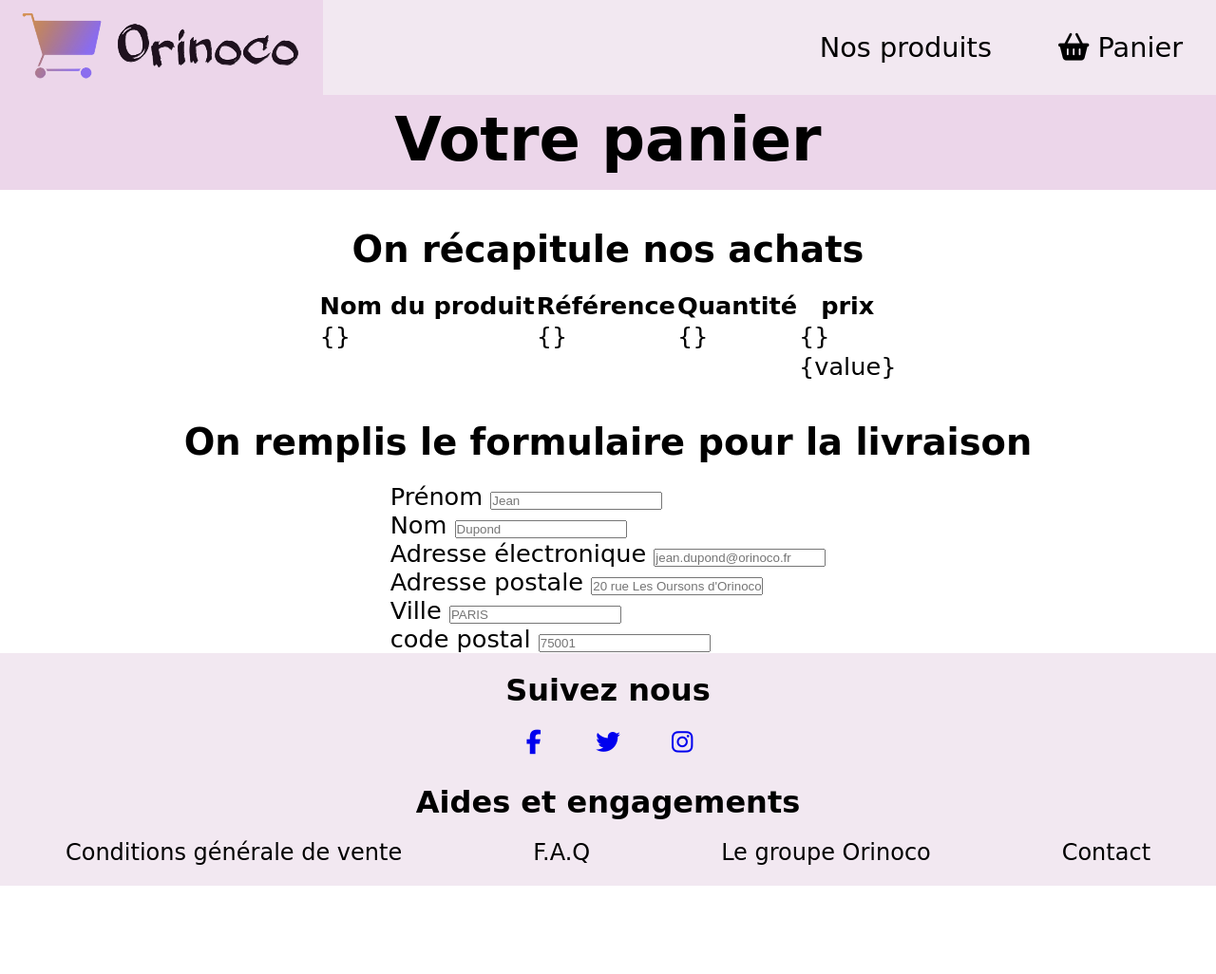
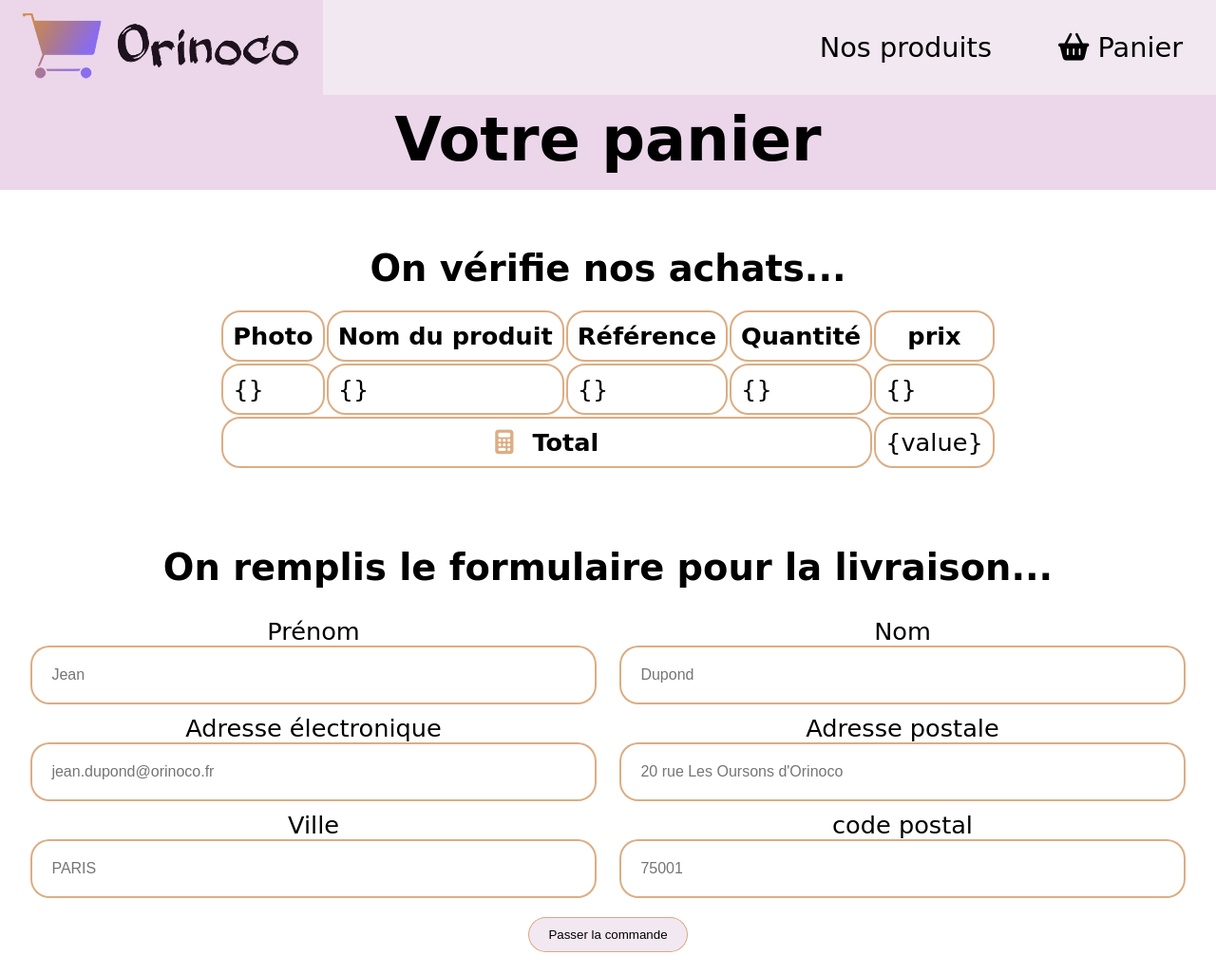
Before and after one commit to sachi86/ChristelleBono_5_15092021, a website: page panier.html in a window 1280 px wide. Shown: the top 1026 px of the page at 95% size. Before the commit the page ends 933 px from the top, so only its background shows below. Drawn offline with Linux system fonts and the light colour scheme; a web font is replaced by a local one.

```diff
--- a/js/produits.js
+++ b/js/classProduits.js
@@ -2,6 +2,7 @@
     constructor(jsonProduct){
         jsonProduct && Object.assign(this, jsonProduct);
     }
+    //Methode pour formater le prix
     getConvertedPrice(product){
         let newPrice = this.price / 100;
         return new Intl.NumberFormat("fr-FR", {style: "currency", currency: "EUR"}).format(newPrice);
--- a/js/produitManager.js
+++ /dev/null
@@ -1,5 +0,0 @@
-class productManager{
-    constructor(listProduct){
-        this.listProduct = jsonProduct.listProduct;
-    }
-}
--- a/panier.html
+++ b/panier.html
@@ -37,10 +37,11 @@
             </div>
         </section>
         <section class="basket_board">
-            <h2>On récapitule nos achats</h2>
+            <h2>On vérifie nos achats...</h2>
             <table>
                 <thead>
                     <tr>
+                        <th>Photo</th>
                         <th>Nom du produit</th>
                         <th>Référence</th>
                         <th>Quantité</th>
@@ -53,44 +54,46 @@
                         <td>{}</td>
                         <td>{}</td>
                         <td>{}</td>
+                        <td>{}</td>
                     </tr>
                 </tbody>
                 <tfoot>
                     <tr>
-                        <td></td>
-                        <td></td>
-                        <td></td>
+                        <td colspan="4" class="tableFoot"><i class="fas fa-calculator"></i>Total</td>
                         <td>{value}</td>
                     </tr>
                 </tfoot>
             </table>
         </section>
         <section class="basket_form">
-            <h2>On remplis le formulaire pour la livraison</h2>
-            <form method="POST" action="validation.html">
-                <div>
-                    <label for="firstName" class="form-label">Prénom</label>
-                    <input type="text" class="form-control" id="firstName" placeholder="Jean" required>
+            <h2>On remplis le formulaire pour la livraison...</h2>
+            <form method="POST" action="validation.html" class="formDelivery">
+                <div class="formComposants">
+                    <label for="firstName" class="formLabel">Prénom</label>
+                    <input type="text" class="formInput" id="firstName" placeholder="Jean" required>
+                </div>
+                <div class="formComposants">
+                    <label for="lastName" class="formLabel">Nom</label>
+                    <input type="text" class="formInput" id="lastName" placeholder="Dupond" required>
+                </div>
+                <div class="formComposants">
+                    <label for="email" class="formLabel">Adresse électronique</label>
+                    <input type="text" class="formInput" id="email" placeholder="jean.dupond@orinoco.fr" required>
+                </div>
+                <div class="formComposants">
+                    <label for="address" class="formLabel">Adresse postale</label>
+                    <input type="text" class="formInput" id="address" placeholder="20 rue Les Oursons d'Orinoco" required>
+                </div>
+                <div class="formComposants">
+                    <label for="city" class="formLabel">Ville</label>
+                    <input type="text" class="formInput" id="city" placeholder="PARIS" required>
+                </div>
+                <div class="formComposants">
+                    <label for="zip" class="formLabel">code postal</label>
+                    <input type="text" class="formInput" id="zip" placeholder="75001" required>
                 </div>
                 <div>
-                    <label for="lastName" class="form-label">Nom</label>
-                    <input type="text" class="form-control" id="lastName" placeholder="Dupond" required>
-                </div>
-                <div>
-                    <label for="email" class="form-label">Adresse électronique</label>
-                    <input type="text" class="form-control" id="email" placeholder="jean.dupond@orinoco.fr" required>
-                </div>
-                <div>
-                    <label for="address" class="form-label">Adresse postale</label>
-                    <input type="text" class="form-control" id="address" placeholder="20 rue Les Oursons d'Orinoco" required>
-                </div>
-                <div>
-                    <label for="city" class="form-label">Ville</label>
-                    <input type="text" class="form-control" id="city" placeholder="PARIS" required>
-                </div>
-                <div>
-                    <label for="zip" class="form-label">code postal</label>
-                    <input type="text" class="form-control" id="zip" placeholder="75001" required>
+                    <input type="submit" value="Passer la commande" class="btnBasket">
                 </div>
             </form>
         </section>
--- a/style.css
+++ b/style.css
@@ -24,6 +24,7 @@
 
 a {
     text-decoration: none;
+    color: black;
 }
 
 a:visited, a:active {
@@ -172,7 +173,7 @@
     border-radius: 40px;
 }
 
-.linkProduct {
+#linkProduct {
     display: flex;
     flex-direction: column;
     align-items: center;
@@ -226,4 +227,57 @@
     justify-content: center;
     align-items: center;
     margin-top: 40px;
+    padding: 20px;
 }
+
+th, td {
+    border: solid 2px #d39660c7;
+    border-radius: 20px;
+    padding: 10px;
+}
+
+.tableFoot {
+    text-align: center;
+    font-weight: bolder;
+}
+
+.fa-calculator {
+    padding-right:20px;
+    color:#d39660c7;
+}
+
+.formDelivery {
+    display: flex;
+    flex-wrap: wrap;
+
+    justify-content: space-around;
+}
+
+.formComposants {
+    display: flex;
+    flex-direction: column;
+    align-items: center;
+    width: 48%;
+    margin-top: 10px;
+}
+
+.formInput {
+    padding: 20px;
+    border-radius: 20px;
+    border: solid 2px #d39660c7;
+    width: 100%;
+    font-size: 1rem;
+}
+
+.formInput:focus, .formInput:active {
+    outline: none;
+    border: solid 2px #ecd6ea;
+    box-shadow: 2px 2px 6px #8B6DEE;
+}
+.btnBasket {
+    margin:20px;
+    padding:10px 20px;
+    border: 1px solid #d39660c7;
+    border-radius: 20px;
+    background-color: #F2E8F1;
+}
```
Also changed, not shown: index.html (+1 -1 lines), js/index.js (+8 -4 lines), js/produit.js (added, +32 -0 lines), produit.html (+5 -0 lines).
